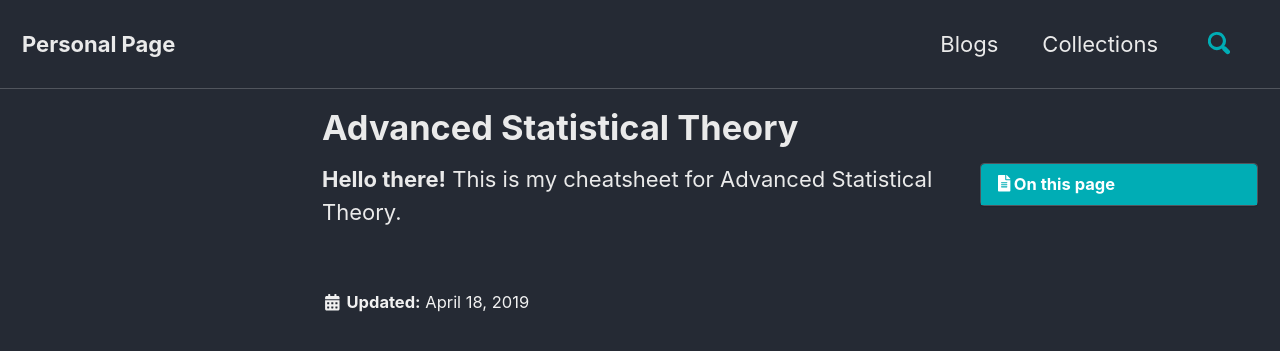
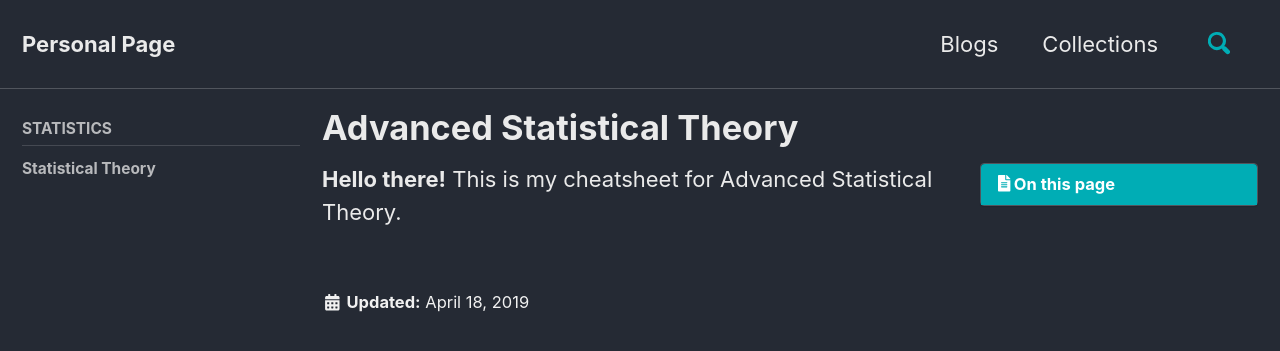
Before and after one commit to hqng/hqng.github.io, a Jekyll site: the page built from _statistics/statistical-theory.md, in a window 1280 px wide and 900 px high. Shown: the top 351 px of the window. Built offline with Jekyll 4.4.1, drawn with Linux system fonts in a browser that asks for light colours; cached includes are drawn as plain includes; nearby versions of some CDN libraries; part of the change alters nothing that is shown.

Commit message:
fix statistic collection

```diff
--- a/_data/navigation.yml
+++ b/_data/navigation.yml
@@ -12,10 +12,10 @@ main:
     # url: /sitemap/
 
 # statistics links
-# statistics:
-#   - title: Advanced Statistical Theory
-#     children:
-#       - title: "Statistical Theory"
-#         url: /statistics/statistical-theory/
-#       - title: "Upgrading"
-#         url: /docs/upgrading/
+statistics:
+  - title: Statistics
+    children:
+      - title: "Statistical Theory"
+        url: /statistics/statistical-theory/
+      # - title: "Upgrading"
+        # url: /docs/upgrading/
```
